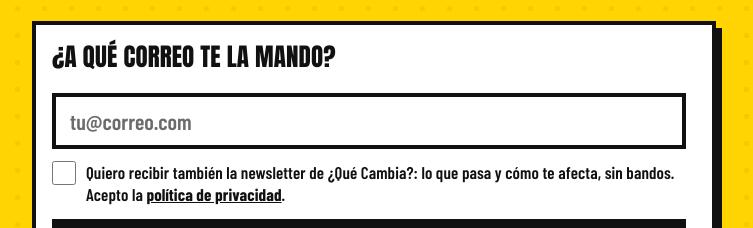
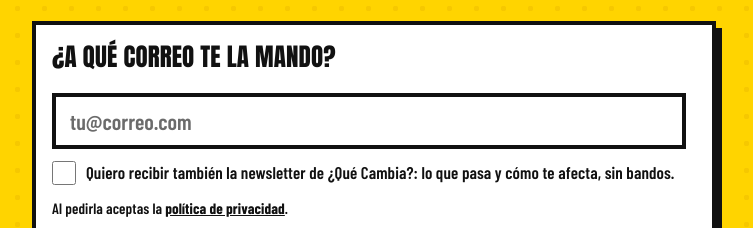
Before and after one commit to fullbleedstudio/guia, a plain HTML site: page index.html in a window 1280 px wide. Shown: the part 545-773 px from the top of the page, without its empty margins (266-1019 px from the left). Drawn offline with Linux system fonts and the light colour scheme.

Commit message:
Publish the voting guide copy

```diff
--- a/index.html
+++ b/index.html
@@ -83,11 +83,13 @@
     .boton:not([disabled]):hover { background: var(--y); color: var(--k); }
   }
   .alta .nota { margin-top: 12px; font-size: 18px; line-height: 1.25; }
-  /* Newsletter consent: required and unticked, like the address. Posted as `otros`, which the server already stores
+  /* Newsletter consent: optional and unticked since 22 Nov 2026 (the owner's call; it was required before). Posted as `otros`, which the server already stores
      with its date, so the list tells a newsletter signup from someone who only asked for the guide. */
   .alta label.otros { display: flex; align-items: flex-start; gap: 10px; margin: 2px 0 4px; font: 600 17px/1.3 var(--texto); text-transform: none; cursor: pointer; }
   .alta label.otros input { flex: none; width: 24px; height: 24px; margin: 0; accent-color: var(--k); cursor: pointer; }
   .alta label.otros a { font-weight: 700; }
+  .alta .privacidad { grid-column: 1 / -1; margin: 0 0 4px; font: 500 15px/1.3 var(--texto); text-transform: none; }
+  .alta .privacidad a { font-weight: 700; color: inherit; }
   .sellos { display: flex; flex-wrap: wrap; gap: 10px 10px; margin-top: 14px; }
   .sellos li { display: inline-flex; align-items: center; gap: 7px; padding: 6px 12px 6px 8px; background: var(--y); border: 3px solid var(--k); box-shadow: 3px 3px 0 var(--k); font: 400 18px/1 var(--anton); text-transform: uppercase; letter-spacing: 0.02em; }
   .sellos li:nth-child(2) { transform: rotate(-1.5deg); }
@@ -170,7 +172,8 @@
       </div>
       <input name="de" type="hidden" value="">
       <input name="ts" type="hidden" value="">
-      <label class="otros"><input type="checkbox" name="otros" value="si" required><span>Quiero recibir también la newsletter de ¿Qué Cambia?: lo que pasa y cómo te afecta, sin bandos. Acepto la <a href="/privacidad" target="_blank" rel="noopener">política de privacidad</a>.</span></label>
+      <label class="otros"><input type="checkbox" name="otros" value="si"><span>Quiero recibir también la newsletter de ¿Qué Cambia?: lo que pasa y cómo te afecta, sin bandos.</span></label>
+      <p class="privacidad">Al pedirla aceptas la <a href="/privacidad" target="_blank" rel="noopener">política de privacidad</a>.</p>
       <button class="boton" type="submit">Mándamela</button>
     </form>
     <p class="fallo" role="alert" hidden>No se ha podido guardar. Revisa el correo y prueba otra vez.</p>
```
Also changed, not shown: 29n/index.html (+2 -2 lines), assets/boletin/correo-anim.jpg (added), assets/boletin/muestra.png (added), assets/boletin/og.png (added), assets/boletin/que-cambia-logo.png (added).
